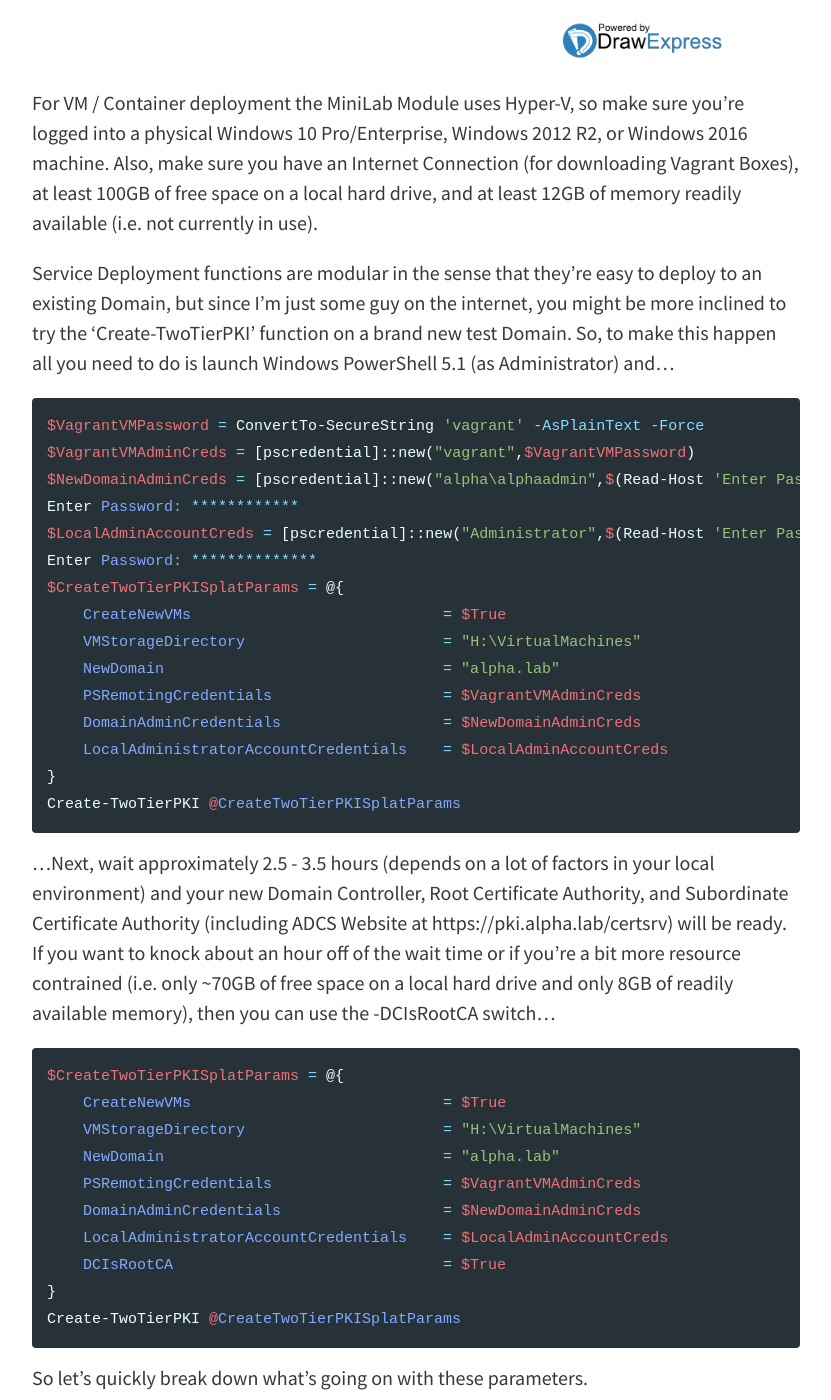
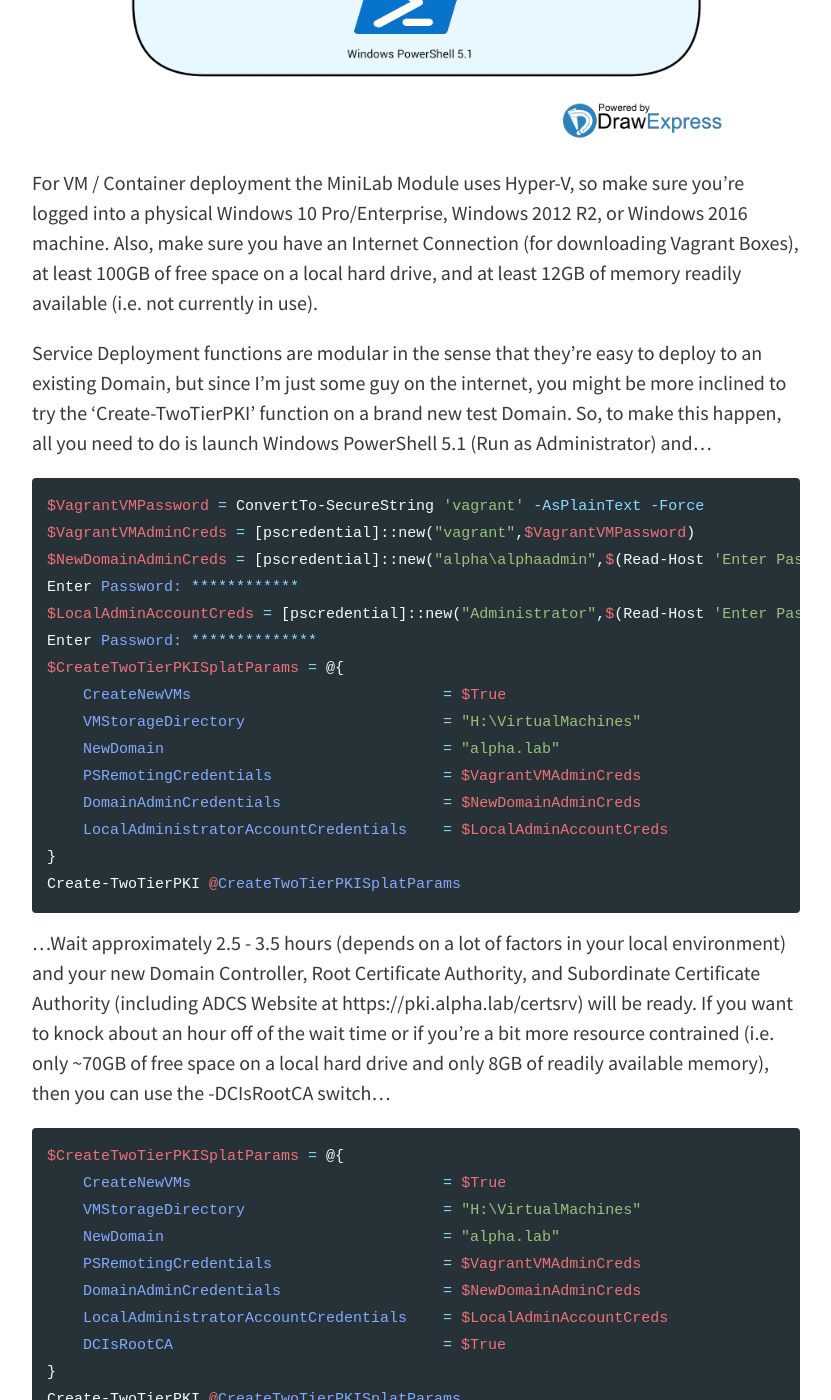
Before and after one commit to pldmgg/pldmgg.github.io, a Jekyll site: the page built from _posts/2018-06-02-MiniLab.md, in a window 1280 px wide and 1400 px high, scrolled down 1927 px. Shown: the whole window, without its empty margins (224-1055 px from the left). Built offline with Jekyll 4.4.1, drawn with Linux system fonts in a browser that asks for light colours; some of the changed text lies outside the part shown.

````diff
--- a/_posts/2018-06-02-MiniLab.md
+++ b/_posts/2018-06-02-MiniLab.md
@@ -37,7 +39,7 @@ Since almost every service (that I can think of) needs Security Certificates of
 
 For VM / Container deployment the MiniLab Module uses Hyper-V, so make sure you're logged into a physical Windows 10 Pro/Enterprise, Windows 2012 R2, or Windows 2016 machine. Also, make sure you have an Internet Connection (for downloading Vagrant Boxes), at least 100GB of free space on a local hard drive, and at least 12GB of memory readily available (i.e. not currently in use).
 
-Service Deployment functions are modular in the sense that they're easy to deploy to an existing Domain, but since I'm just some guy on the internet, you might be more inclined to try the 'Create-TwoTierPKI' function on a brand new test Domain. So, to make this happen all you need to do is launch Windows PowerShell 5.1 (as Administrator) and...
+Service Deployment functions are modular in the sense that they're easy to deploy to an existing Domain, but since I'm just some guy on the internet, you might be more inclined to try the 'Create-TwoTierPKI' function on a brand new test Domain. So, to make this happen, all you need to do is launch Windows PowerShell 5.1 (Run as Administrator) and...
 
 ```powershell
 $VagrantVMPassword = ConvertTo-SecureString 'vagrant' -AsPlainText -Force
@@ -57,7 +59,7 @@ $CreateTwoTierPKISplatParams = @{
 Create-TwoTierPKI @CreateTwoTierPKISplatParams
 ```
 
-...Next, wait approximately 2.5 - 3.5 hours (depends on a lot of factors in your local environment) and your new Domain Controller, Root Certificate Authority, and Subordinate Certificate Authority (including ADCS Website at https://pki.alpha.lab/certsrv) will be ready. If you want to knock about an hour off of the wait time or if you're a bit more resource contrained (i.e. only ~70GB of free space on a local hard drive and only 8GB of readily available memory), then you can use the -DCIsRootCA switch...
+...Wait approximately 2.5 - 3.5 hours (depends on a lot of factors in your local environment) and your new Domain Controller, Root Certificate Authority, and Subordinate Certificate Authority (including ADCS Website at https://pki.alpha.lab/certsrv) will be ready. If you want to knock about an hour off of the wait time or if you're a bit more resource contrained (i.e. only ~70GB of free space on a local hard drive and only 8GB of readily available memory), then you can use the -DCIsRootCA switch...
 
 ```powershell
 $CreateTwoTierPKISplatParams = @{
@@ -76,14 +78,11 @@ So let's quickly break down what's going on with these parameters.
 
 * **CreateNewVMs** - Use this switch when you intend to deploy a service using new VMs (as opposed to exisitng servers standingby on your network). For functions other than 'Create-TwoTierPKI', this could also mean new Docker Containers.
 
-
 * **VMStorageDirectory** - This is just a full path to the directory on a local hard drive that contains all VM-related files for all of the VMs required for the new service.
 
 * **NewDomain** - The name of your new domain. This parameter's counterpart is -ExistingDomain, which would be used (alongside parameters referring to IP Addreses of existing servers that you would like to turn into Root and Subordinate Certificate Authorities) if you want to integrate Two Tier PKI with an existing Domain.
 
-
 * **PSRemotingCredentials** - This PSCredential should grant access to ALL VMs that will be used to establish the new service. In this example, since we're deploying Vagrant VMs, we know that we can use UserName 'vagrant' and Password 'vagrant'.
-
 
 * **DomainAdminCredentials** - In this example, a new Domain Controller will be established on a Windows 2016 Vagrant VM using PowerShell Desired State Configuration (DSC). A new User Account will be created in Active Directory using the credentials provided to this parameter. This user will be added to the following Security Groups and subsequently used to establish the Root and Subordinate Certificate Authorities:
     - Domain Admins
@@ -91,7 +90,6 @@ So let's quickly break down what's going on with these parameters.
     - Enterprise Admins
     - Group Policy Creator Owners
     - Schema Admins
-
 
 * **LocalAdministratorAccountCredentials** - Since this example creates a new Domain Controller, we must ensure that the local Built-In Administrator Account has a password before we try to create the Domain Controller. The local Built-In Administrator Account will have its password set to whatever is provided in this PSCredential. If you are using a Vagrant VM as your new Domain Controller, this parameter is manadatory because Vagrant VMs specifically set the local Built-In Administrator Account password to null. (Make sure the password you use meets minimum complexity requirements!)
 
@@ -139,7 +137,7 @@ $GenCertSplatParams = @{
 $GenVaultCertResult = Generate-Certificate @GenCertSplatParams
 ```
 
-All output (including your new Security Certificate) will be written to "$HOME\Downloads\VaultServerTLS". Please note that if you use the 'Generate-Certificate' function from a host that is already joined to the alpha.lab Domain, you will *not* need to use the -ADCSWebEnrollment, -ADCSWebAuthType, or -ADCSWebCreds parameters (as long as you are logged in as a Domain Admin).
+All output (including your new Security Certificate) will be written to '$HOME\Downloads\VaultServerTLS'. Please note that if you use the 'Generate-Certificate' function from a host that is already joined to the 'alpha.lab' domain, you will *not* need to use the -ADCSWebEnrollment, -ADCSWebAuthType, or -ADCSWebCreds parameters (as long as you are logged in as a Domain Admin).
 
 And there you have it! Easy peasy!
 
````
Also changed, not shown: other parts of _posts/2018-06-02-MiniLab.md (+5 -3 lines), pages/community.md (added, +73 -0 lines).
